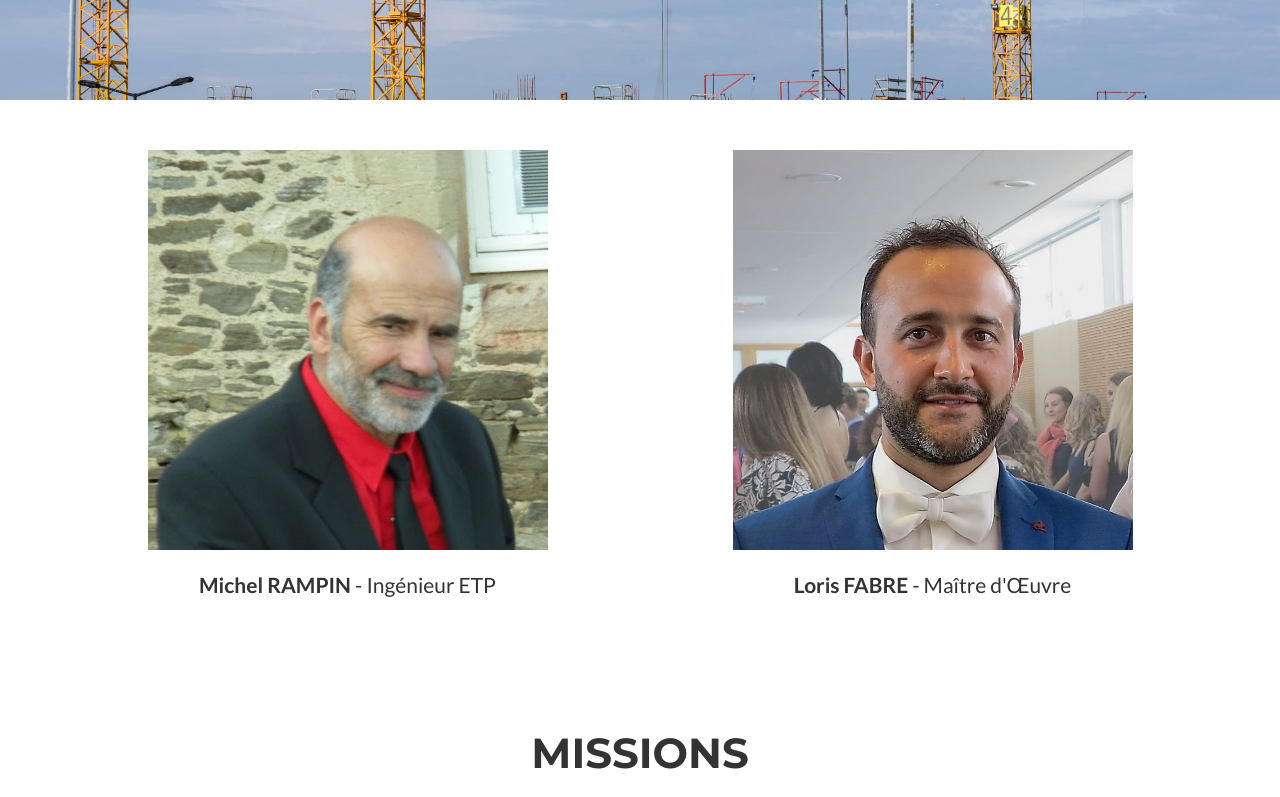
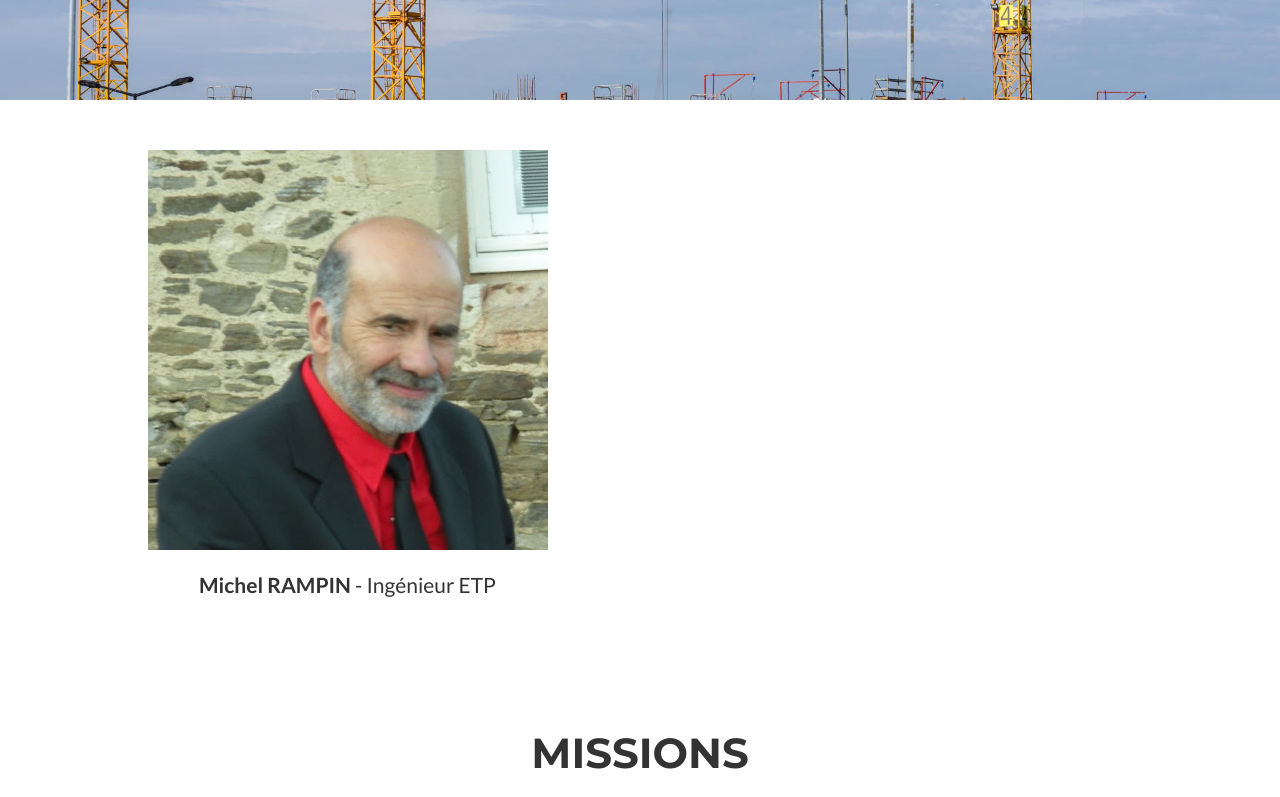
Before and after one commit to remram44/bebci-website, a website: page index.html in a window 1280 px wide. Shown: the part 429-1226 px from the top of the page. Drawn offline with Linux system fonts and the light colour scheme.

Commit message:
Remove Loris

```diff
--- a/index.html
+++ b/index.html
@@ -89,18 +89,11 @@
     <section id="apropos" class="portfolio">
         <div class="container">
             <div class="row text-center">
-                <div class="col-xs-6 portfolio-item">
+                <div class="col-xs-6 col-xs-offset-3 portfolio-item">
                     <div class="portfolio-link">
                         <img src="img/rampin.jpg" class="img-responsive" alt="">
                         <br/>
                         <span style="font-size: 150%;"><strong>Michel RAMPIN</strong> - Ingénieur ETP</span>
-                    </div>
-                </div>
-                <div class="col-xs-6 portfolio-item">
-                    <div class="portfolio-link">
-                        <img src="img/fabre.jpg" class="img-responsive" alt="">
-                        <br/>
-                        <span style="font-size: 150%;"><strong>Loris FABRE</strong> - Maître d'Œuvre</span>
                     </div>
                 </div>
             </div>
```
